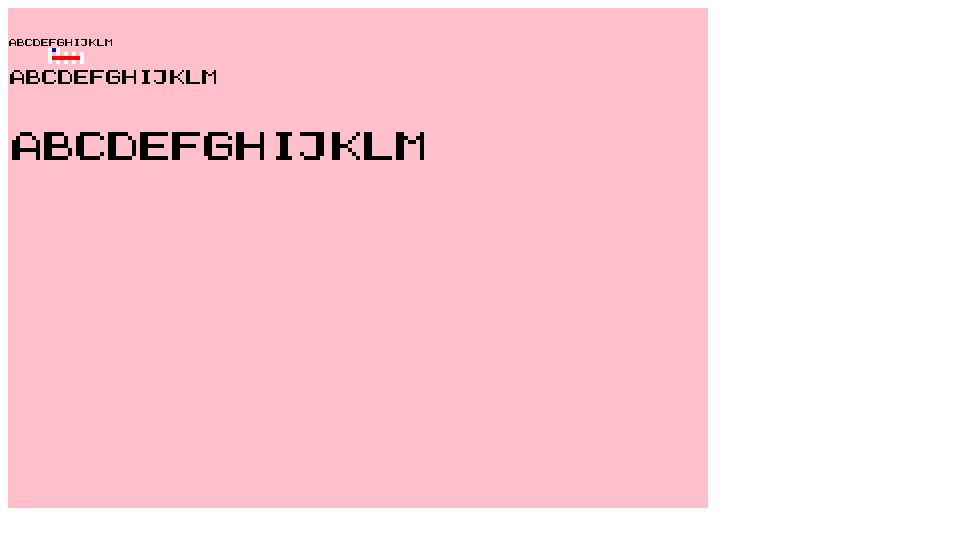
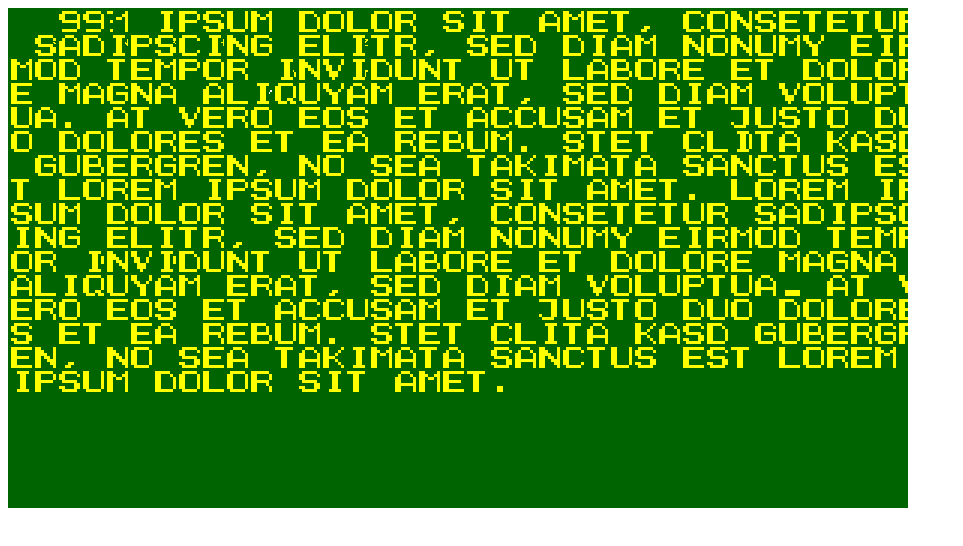
Before and after one commit to marsfromlars/zockerwatte.com, a website: page lamosoft/basic/index.html in a window 1280 px wide. Shown: the whole page, without its empty margins (0-963 px from the left). Drawn offline with Linux system fonts and the light colour scheme.

Commit message:
implement text output and printing

```diff
--- a/lamosoft/basic/basic.js
+++ b/lamosoft/basic/basic.js
@@ -2,11 +2,18 @@ window.basic = {
 
     _canvas: null,
     _ctx: null,
-    _color: 'black',
+    _color: 'white',
+    _backgroundColor: 'black',
     _colors: [ 'black', 'white', 'red', 'green', 'blue' ],
     _pixel: { x: 1, y: 1 },
     _font: 'default',
-    _fonts: {},
+    _fonts: {
+        'default': {
+            dimension: { w: 8, h: 8 }
+        }
+    },
+    _column: 0,
+    _row: 0,
 
     /**
      * Set current screen output to a canvas
@@ -31,6 +38,7 @@ window.basic = {
         me.saveColor( color );
         me._ctx.fillRect( 0, 0, size.w, size.h );
         me.restoreColor();
+        me._backgroundColor = color;
     },
 
     /**
@@ -105,9 +113,10 @@ window.basic = {
      * @param y Y start position
      * @param points String containing numbers which are single digit indexes to the color table
      * @param color Optional color to be used for any pixel != 0
+     * @param opaque Paint empty pixels with background color
      *
      */
-    points: function( x, y, points, color ) {
+    points: function( x, y, points, color, opaque ) {
         var me = this;
         me.saveColor( color );
         for( var i = 0; i < points.length; i++ ) {
@@ -119,6 +128,9 @@ window.basic = {
                 }
                 me.color( pointColor );
                 me.point( x + i, y );
+            }
+            else if( opaque ) {
+                me.point( x + i, y, me._backgroundColor );
             }
         }
         me.restoreColor();
@@ -151,7 +163,7 @@ window.basic = {
         }
         font[ letter ] = [];
         var lines = pixels.split( '\n' );
-        for( i = 0; i < lines.length; i++ ) {
+        for( var i = 0; i < lines.length; i++ ) {
             if( lines[ i ].length > 0 ) {
                 font[ letter ].push( lines[ i ] );
             }
@@ -165,7 +177,11 @@ window.basic = {
         var me = this;
         var font = me._fonts[ me._font ];
         if( !font ) throw 'No such font "' + me._font + '"';
-        return Object.keys( font );
+        var letters = "";
+        for( var letter in font ) {
+            letters += "" + letter;
+        }
+        return letters;
     },
 
     /**
@@ -174,24 +190,56 @@ window.basic = {
      * @param x X position
      * @param y Y position
      * @param text The text to write
+     * @param opaque Draw text with opaque letters
      *
      */
-    text: function( x, y, text ) {
+    text: function( x, y, text, opaque ) {
         var me = this;
+        text = new String( text ).toUpperCase();
         var font = me._fonts[ me._font ];
-        if( !font ) throw 'No such font "' + me._font + '"';
+        if( !font ) {
+            console.log( 'No such font "' + me._font + '"' );
+            return;
+        }
         var width;
-        for( i = 0; i < text.length; i++ ) {
+        for( var i = 0; i < text.length; i++ ) {
             var letter = text[ i ];
             var pixels = font[ letter ];
-            if( !letter ) throw 'No letter "' + letter + '" defined in font "' + me._font + '"';
-            for( l = 0; l < pixels.length; l++ ) {
+            if( !pixels ) {
+                console.log( 'No letter "' + letter + '" defined in font "' + me._font + '"' );
+            }
+            else {
+                for( var l = 0; l < pixels.length; l++ ) {
                     if( !width ) {
                         width = pixels[ l ].length;
                     }
-                me.points( x + ( i * width ), y + l, pixels[ l ], me._color );
+                    me.points( x + ( i * width ), y + l, pixels[ l ], me._color, opaque );
                 }
             }
         }
+    },
+
+    print: function( text, opaque ) {
+        var me = this;
+        for( var i = 0; i < text.length; i++ ) {
+            me.printChar( text[ i ], opaque );
+        }
+    },
+
+    printChar: function( char, opaque ) {
+        var me = this;
+        var font = me._fonts[ me._font ];
+        var x = me._column * font.dimension.w;
+        var y = me._row * font.dimension.h;
+        me.text( x, y, char, opaque );
+        me._column++;
+        var size = me.getSize();
+        if( me._column * font.dimension.w * me._pixel.x > size.w ) {
+            me._row++;
+            me._column = 0;
+        }
+    },
+
+    zzz: null
 
 }
--- a/lamosoft/basic/bitfont.js
+++ b/lamosoft/basic/bitfont.js
@@ -142,3 +142,300 @@ basic.defineLetter( 'M', `
  11    1
  11    1
 ` );
+
+basic.defineLetter( 'N', `
+
+ 11    1
+ 111   1
+ 1111  1
+ 11 11 1
+ 11  111
+ 11   11
+ 11    1
+` );
+
+basic.defineLetter( 'O',`
+
+  11111
+ 11    1
+ 11    1
+ 11    1
+ 11    1
+ 11    1
+  11111
+` );
+
+basic.defineLetter( 'P',`
+
+ 111111
+ 11    1
+ 11    1
+ 111111
+ 11
+ 11
+ 11
+` );
+
+basic.defineLetter( 'Q',`
+
+  11111
+ 11    1
+ 11    1
+ 11    1
+ 11    1
+ 11  11
+  111 11
+` );
+
+basic.defineLetter( 'R',`
+
+ 111111
+ 11    1
+ 11    1
+ 111111
+ 11   1
+ 11    1
+ 11    1
+` );
+
+basic.defineLetter( 'S',`
+
+  11111
+ 11    1
+ 11
+  11111
+      11
+ 11   11
+  11111
+` );
+
+basic.defineLetter( 'T', `
+
+ 111111
+   11
+   11
+   11
+   11
+   11
+   11
+` );
+
+basic.defineLetter( 'U',`
+
+ 11    1
+ 11    1
+ 11    1
+ 11    1
+ 11    1
+ 11    1
+  11111
+` );
+
+basic.defineLetter( 'V',`
+
+ 11    1
+ 11    1
+  11  1
+  11  1
+   111
+   111
+    1
+` );
+
+basic.defineLetter( 'W',`
+
+ 11    1
+ 11    1
+ 11    1
+ 11    1
+ 11    1
+ 11 11 1
+  111 1
+` );
+
+basic.defineLetter( 'X', `
+
+ 11    1
+ 11    1
+  11  1
+   111
+  11  1
+ 11    1
+ 11    1
+` );
+
+basic.defineLetter( 'Y', `
+
+ 11    1
+ 11    1
+  11  1
+   111
+    11
+    11
+    11
+` );
+
+basic.defineLetter( 'Z', `
+
+ 1111111
+      11
+     11
+    11
+   11
+  11
+ 1111111
+` );
+
+basic.defineLetter( '0', `
+
+   111
+  11  1
+ 11    1
+ 11    1
+ 11    1
+  11  1
+   111
+` );
+
+basic.defineLetter( '1', `
+
+   111
+ 11 11
+    11
+    11
+    11
+    11
+    11
+` );
+
+basic.defineLetter( '2', `
+
+  11111
+ 11   11
+      11
+    11
+  11
+ 11
+ 1111111
+` );
+
+basic.defineLetter( '3', `
+
+  11111
+ 11   11
+      11
+    11
+      11
+ 11   11
+  11111
+` );
+
+basic.defineLetter( '4', `
+
+    111
+   1 11
+  1  11
+ 1   11
+ 1111111
+     11
+     11
+` );
+
+basic.defineLetter( '5',`
+
+ 1111111
+ 11
+ 11
+  11111
+      11
+ 11   11
+  11111
+` );
+
+basic.defineLetter( '6',`
+
+  11111
+ 11
+ 11
+ 111111
+ 11   11
+ 11   11
+  11111
+` );
+
+basic.defineLetter( '7',`
+
+ 1111111
+      11
+     11
+    11
+   11
+  11
+ 11
+` );
+
+basic.defineLetter( '8',`
+
+  11111
+ 11    1
+ 11    1
+  11111
+ 11    1
+ 11    1
+  11111
+` );
+
+basic.defineLetter( '9',`
+
+  11111
+ 11    1
+ 11    1
+  111111
+       1
+       1
+  11111
+` );
+
+basic.defineLetter( '.',`
+
+
+
+
+
+
+   11
+   11
+` );
+
+basic.defineLetter( ',',`
+
+
+
+
+
+
+    11
+   11
+` );
+
+basic.defineLetter( '-',`
+
+
+
+
+  11111
+
+
+
+` );
+
+basic.defineLetter( ' ',`
+
+
+
+
+
+
+
+
+` );
--- a/lamosoft/basic/index.html
+++ b/lamosoft/basic/index.html
@@ -2,7 +2,7 @@
     <head>
     </head>
     <body>
-        <canvas width="700" height="500" id="c1">
+        <canvas width="900" height="500" id="c1">
 
         </canvas>
 
@@ -14,23 +14,42 @@
 var basic = window.basic;
 
 basic.screen( 'c1' );
-basic.clear( 'pink' );
+basic.clear( 'darkgreen' );
+
+basic.resolution( 2, 2 );
+basic.text( 0, 40, "Browser Basic 0.1 Ready." );
+
 basic.resolution( 4, 4 );
-basic.color( 'white' );
+basic.color( '#' );
 basic.point( 10, 10 );
 basic.point( 11, 10, 'blue' )
 basic.point( 12, 10 );
 basic.points( 10, 11, '101010101' );
 basic.points( 10, 12, '122222221' );
 basic.points( 10, 13, '101010101' );
-basic.color( 'black' );
+basic.color( '#ffff00' );
 basic.resolution( 1, 1 );
 basic.text( 0, 30, basic.getLetters() );
 basic.resolution( 2, 2 );
 basic.text( 0, 30, basic.getLetters() );
 basic.resolution( 4, 4 );
 basic.text( 0, 30, basic.getLetters() );
+basic.resolution( 8, 8 );
+basic.text( 0, 30, basic.getLetters() );
 
+basic.resolution( 3, 3 );
+var i = 0;
+var loop = setInterval( function() {
+    var msg = "   " + i;
+    basic.text( 0, 0, msg.substr( msg.length - 4, 4 ), true );
+    i++;
+    if( i > 99 ) {
+        clearInterval( loop );
+    }
+}, 1 );
+
+var lorem = `Lorem ipsum dolor sit amet, consetetur sadipscing elitr, sed diam nonumy eirmod tempor invidunt ut labore et dolore magna aliquyam erat, sed diam voluptua. At vero eos et accusam et justo duo dolores et ea rebum. Stet clita kasd gubergren, no sea takimata sanctus est Lorem ipsum dolor sit amet. Lorem ipsum dolor sit amet, consetetur sadipscing elitr, sed diam nonumy eirmod tempor invidunt ut labore et dolore magna aliquyam erat, sed diam voluptua. At vero eos et accusam et justo duo dolores et ea rebum. Stet clita kasd gubergren, no sea takimata sanctus est Lorem ipsum dolor sit amet.`;
+basic.print( lorem, true );
         </script>
 
     </body>
```
Lines whose indentation alone changed are shown as unchanged.
